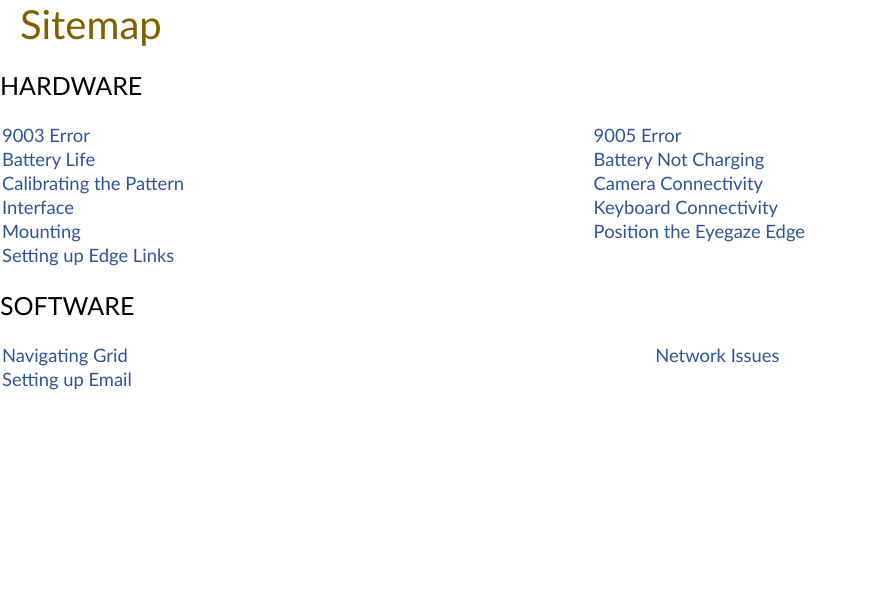
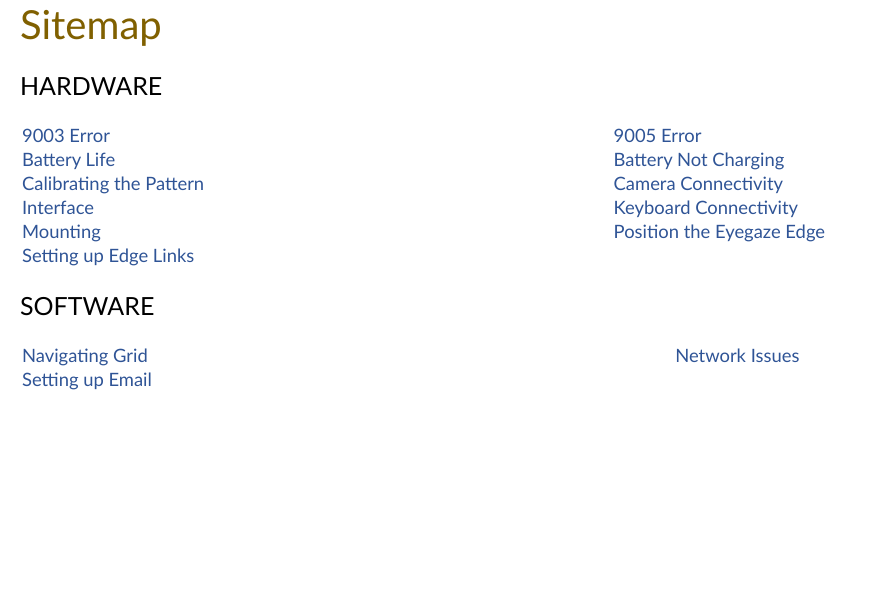
Before and after one commit to Rye-Bread/Eyegaze_HELPME, a PHP site: page /sitemap.php in a window 1280 px wide. Shown: the part 58-647 px from the top of the page, without its empty margins (0-887 px from the left). Run offline with PHP 8.4, Linux system fonts and the light colour scheme; some libraries are stand-ins or nearby versions.

Commit message:
Updated Sitemap CSS

```diff
--- a/htdocs/knowledgebase.css
+++ b/htdocs/knowledgebase.css
@@ -267,7 +267,8 @@ We can plug the appropriate div tags straight into the data entry fields on phpm
 	}
 
  #sitemapsubtitle {
-	 margin: auto;
+	 margin-left: 20px;
+	 margin-right: 20px;
 	 color: black;
 	 font-size: 25px;
 	 font-weight: 335;
@@ -287,6 +288,12 @@ We can plug the appropriate div tags straight into the data entry fields on phpm
          -o-animation: fadein 2s; /* Opera < 12.1 */
             animation: fadein 2s;
 }
+
+.sitemaplist {
+	margin-left: 20px;
+	margin-right: 20px;
+}
+
 .sitemaplist a:link{
 	color: #2F5496;
 	text-decoration: none;
```
Also changed, not shown: 1 other file.
